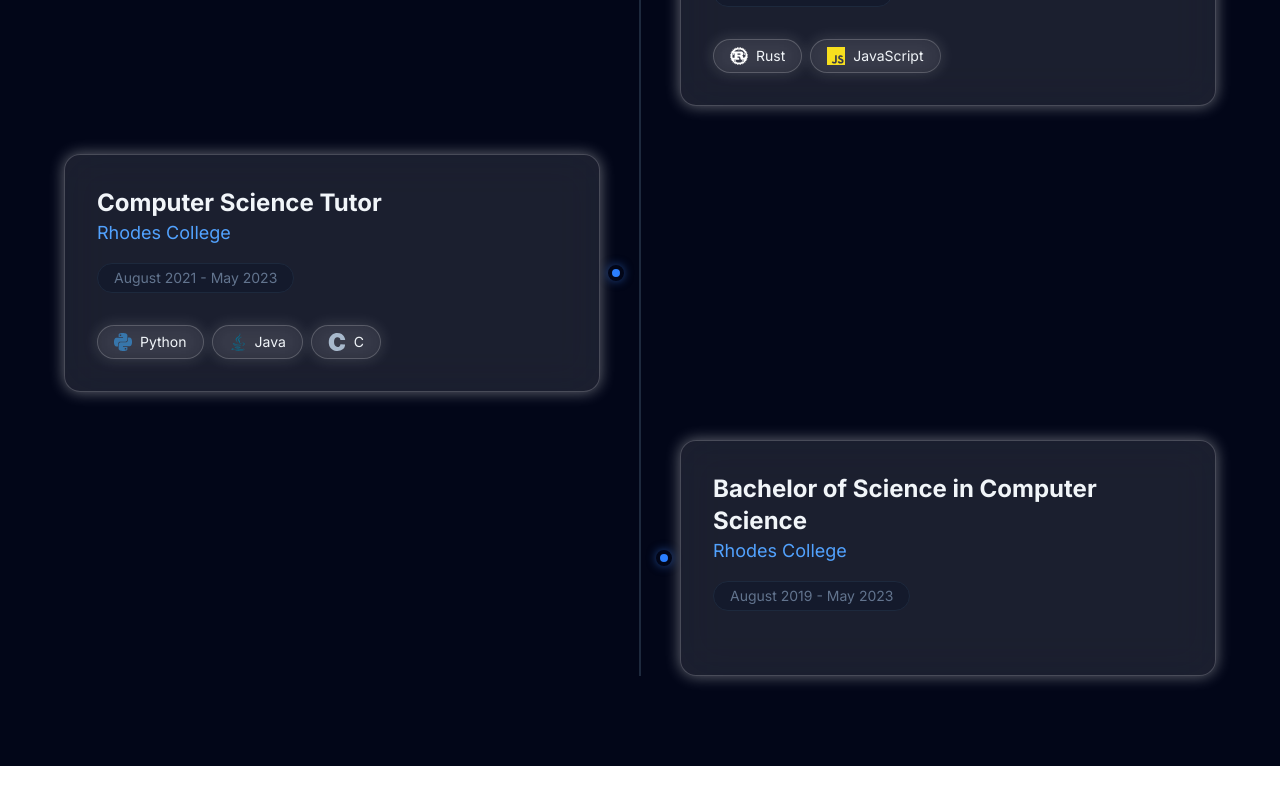
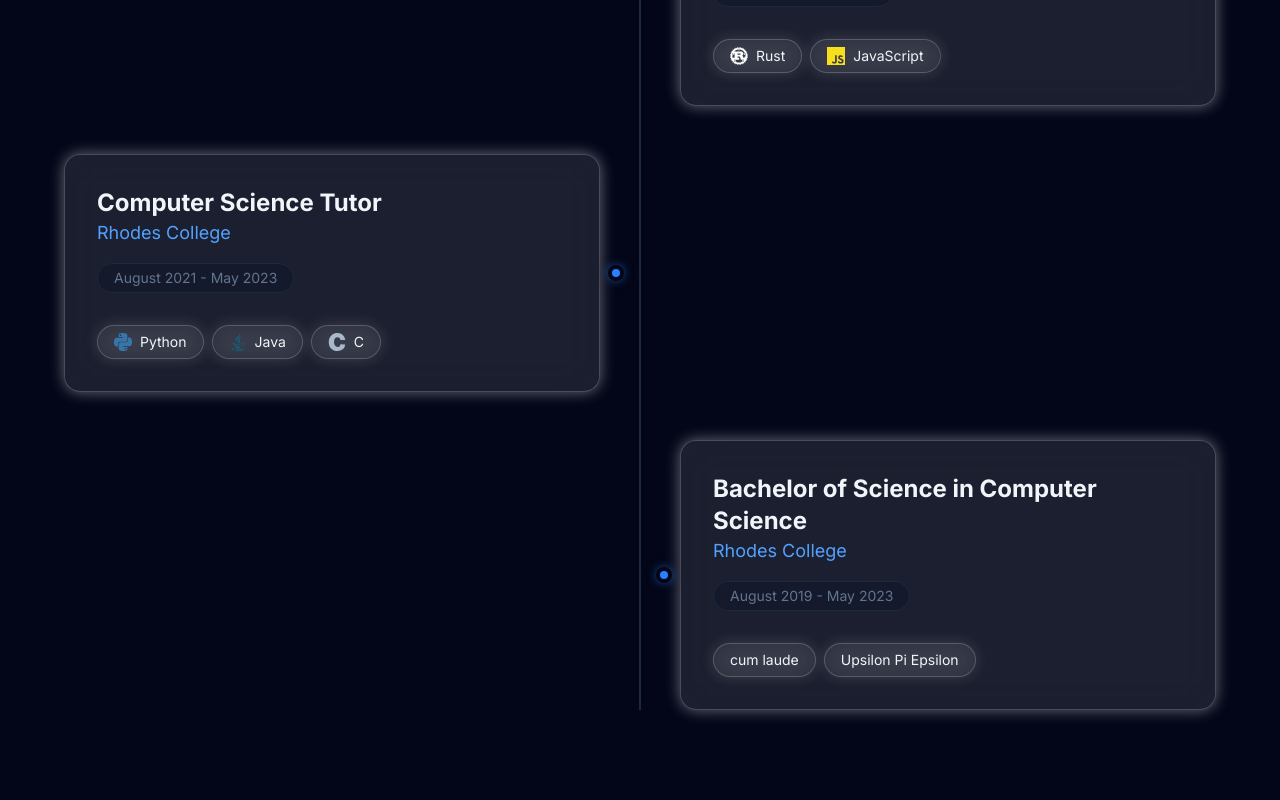
Before and after one commit to nabiladem/portfolio, a React (Vite) app: page / in a window 1280 px wide. Shown: the part 2650-3450 px from the top of the page. Before the commit the page ends 3416 px from the top, so only its background shows below. Built offline with nearby package versions, Linux system fonts and the light colour scheme.

Commit message:
Add honors to education card

```diff
--- a/src/App.jsx
+++ b/src/App.jsx
@@ -121,6 +121,7 @@ const experiences = [
     school: "Rhodes College",
     degree: "Bachelor of Science in Computer Science",
     period: "August 2019 - May 2023",
+    honors: ["cum laude", "Upsilon Pi Epsilon"]
   }
 ]
 
@@ -391,7 +392,7 @@ function App() {
                 </p>
 
                 <div className="flex flex-wrap gap-2">
-                  {experience.stack?.map((s) => (
+                  {(experience.stack || experience.honors)?.map((s) => (
                     <TechBadge key={s} tech={s} />
                   ))}
                 </div>
```
